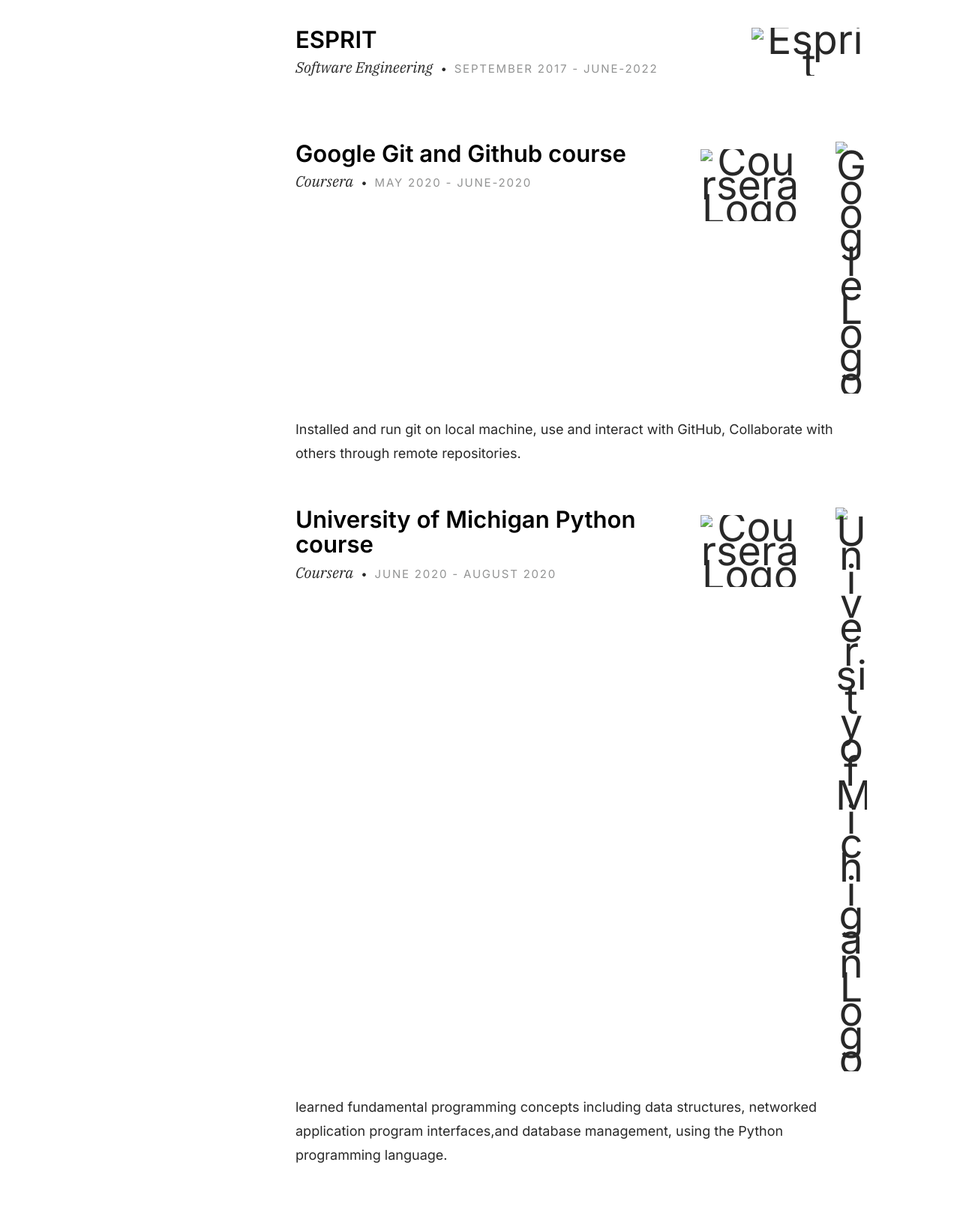
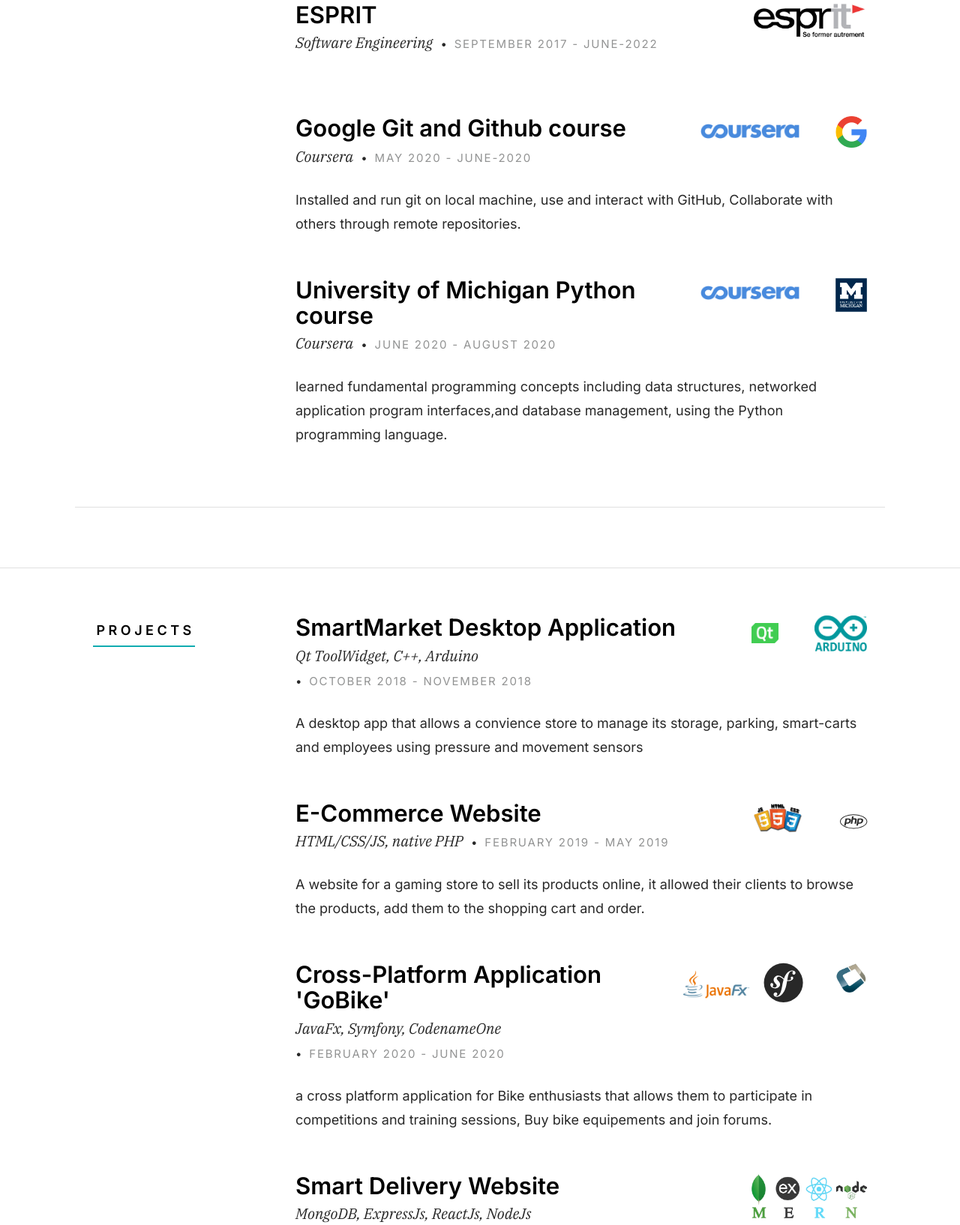
Before and after one commit to MalekMneri/personal-website, a plain HTML site: page index.html in a window 1280 px wide. Shown: the part 2605-4239 px from the top of the page at 75% size. Drawn offline with Linux system fonts and the light colour scheme; the site is published under a folder, as on GitHub Pages, so addresses that start at the root find nothing.

Commit message:
FIX image links

```diff
--- a/index.html
+++ b/index.html
@@ -205,7 +205,7 @@
                   </p>
                 </div>
                 <div class="column large-3 resume-block__header-logo">
-                  <img src="/images/Logos/stegLogo.png" alt="Logo Steg" />
+                  <img src="images/Logos/stegLogo.png" alt="Logo Steg" />
                 </div>
               </div>
             </div>
@@ -230,7 +230,7 @@
                 </div>
                 <div class="column large-3 resume-block__header-logo">
                   <img
-                    src="/images/Logos/elyosdigitalLogo.png"
+                    src="images/Logos/elyosdigitalLogo.png"
                     alt="Logo Elyos Digital"
                     style="margin-bottom: 0"
                   />
@@ -283,7 +283,7 @@
                   </p>
                 </div>
                 <div class="column large-3 resume-block__header-logo">
-                  <img src="/images/Logos/LogoEsprit.jpg" alt="Esprit" />
+                  <img src="images/Logos/LogoEsprit.jpg" alt="Esprit" />
                 </div>
               </div>
             </div>
@@ -304,13 +304,13 @@
                   <div class="row">
                     <div class="column large-8" style="margin-top: 1rem">
                       <img
-                        src="/images/Logos/courseraLogo.png"
+                        src="images/Logos/courseraLogo.png"
                         alt="Coursera Logo"
                       />
                     </div>
                     <div class="column large-4">
                       <img
-                        src="/images/Logos/googleLogo.png"
+                        src="images/Logos/googleLogo.png"
                         alt="Google Logo"
                       />
                     </div>
@@ -339,13 +339,13 @@
                   <div class="row">
                     <div class="column large-8" style="margin-top: 1rem">
                       <img
-                        src="/images/Logos/courseraLogo.png"
+                        src="images/Logos/courseraLogo.png"
                         alt="Coursera Logo"
                       />
                     </div>
                     <div class="column large-4">
                       <img
-                        src="/images/Logos/michiganLogo.png"
+                        src="images/Logos/michiganLogo.png"
                         alt="University of Michigan Logo"
                       />
                     </div>
@@ -384,13 +384,13 @@
                   <div class="row">
                     <div class="column large-5" style="margin-top: 1rem">
                       <img
-                        src="/images/Logos/qtLogo.png"
+                        src="images/Logos/qtLogo.png"
                         alt="Qt toolwidget Logo"
                       />
                     </div>
                     <div class="column large-7">
                       <img
-                        src="/images/Logos/arduinoLogo.png"
+                        src="images/Logos/arduinoLogo.png"
                         alt="ArduinoLogo"
                       />
                     </div>
@@ -421,13 +421,13 @@
                   <div class="row">
                     <div class="column large-7">
                       <img
-                        src="/images/Logos/htmlcssjsLogo.png"
+                        src="images/Logos/htmlcssjsLogo.png"
                         alt="HTML CSS JS Logo"
                       />
                     </div>
                     <div class="column large-5">
                       <i class="fab fa-php"></i>
-                      <!--img src="/images/Logos/phpLogo.jpg" alt="PHPLogo" /-->
+                      <!--img src="images/Logos/phpLogo.jpg" alt="PHPLogo" /-->
                     </div>
                   </div>
                 </div>
@@ -455,7 +455,7 @@
                   <div class="row">
                     <div class="column large-4" style="padding: 0 0 0 0">
                       <img
-                        src="/images/Logos/javafxLogo.png"
+                        src="images/Logos/javafxLogo.png"
                         alt="JavaFx Logo"
                         style="margin-top: 1rem"
                       />
@@ -465,7 +465,7 @@
                     </div>
                     <div class="column large-4">
                       <img
-                        src="/images/Logos/codenameoneLogo.png"
+                        src="images/Logos/codenameoneLogo.png"
                         alt="CodenameOne Logo"
                       />
                     </div>
@@ -492,7 +492,7 @@
                   </p>
                 </div>
                 <div class="column large-3 resume-block__header-logo">
-                  <img src="/images/Logos/mernLogo.png" alt="Mern stack Logo" />
+                  <img src="images/Logos/mernLogo.png" alt="Mern stack Logo" />
                 </div>
               </div>
             </div>
```
